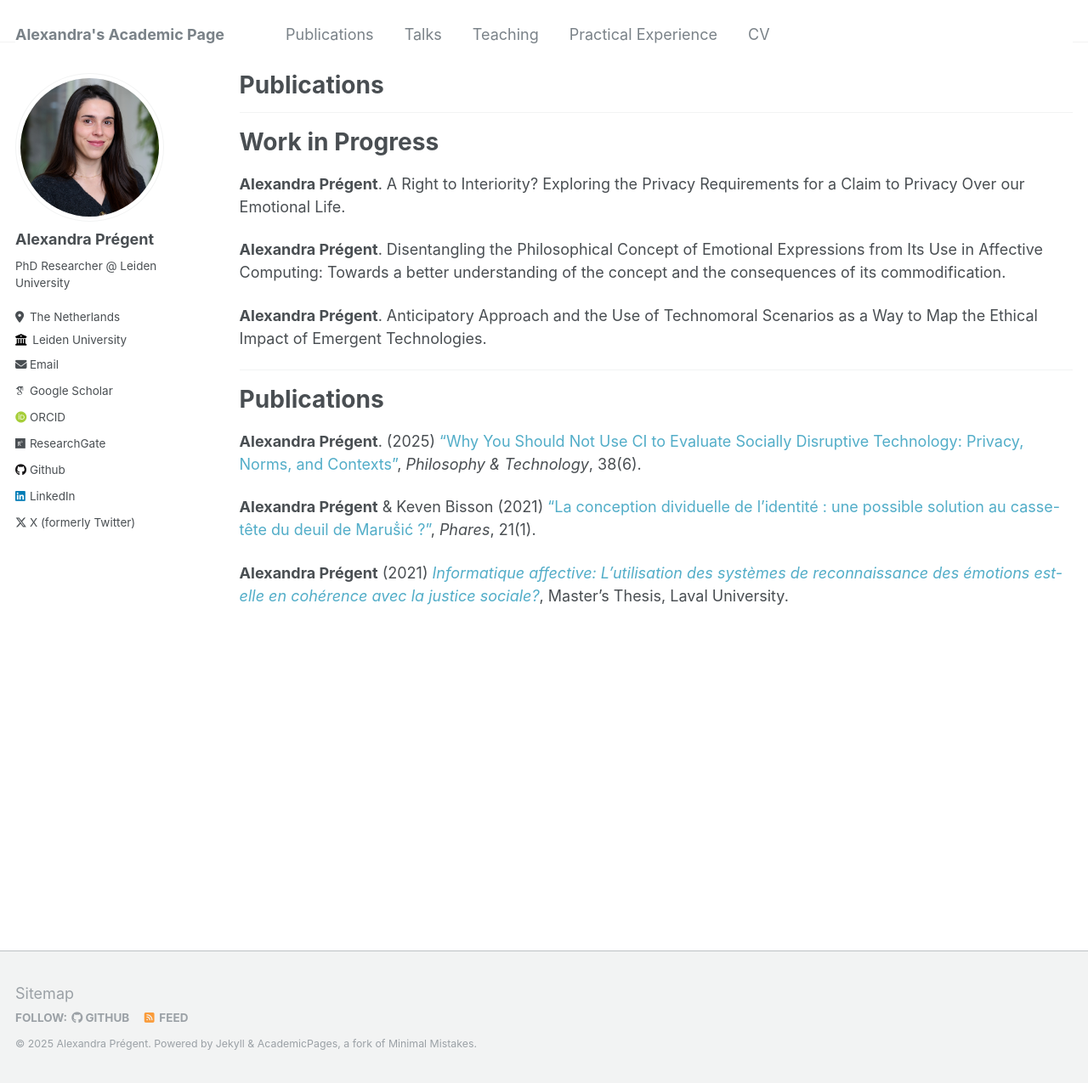
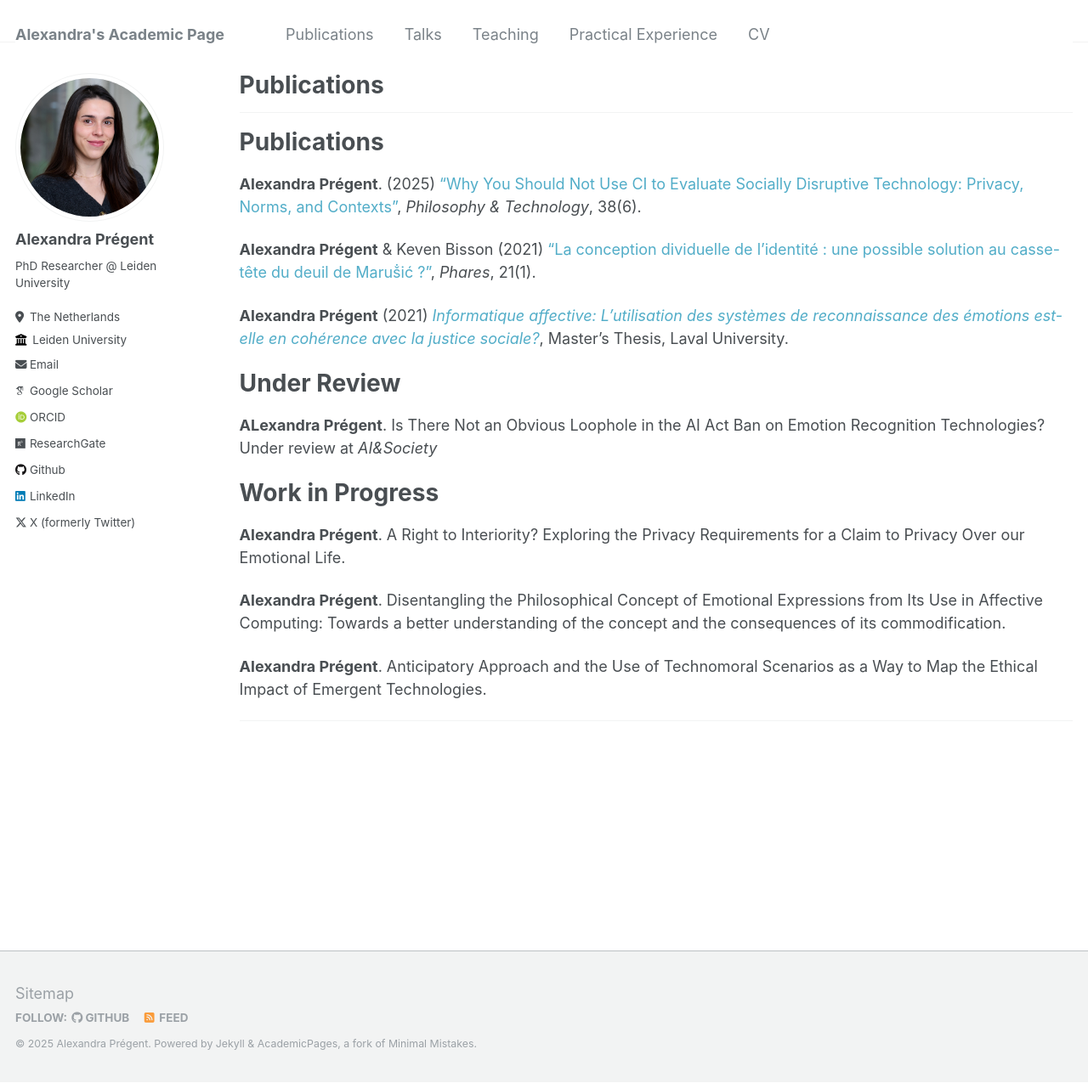
Before and after one commit to AlexandraPregent/AlexandraPregent.github.io, a Jekyll site: the page built from _pages/publications.md, in a window 1280 px wide and 1275 px high. Shown: the whole window at 85% size. Built offline with Jekyll 4.4.1, drawn with Linux system fonts in a browser that asks for light colours; some web fonts are replaced; part of the change alters nothing that is shown.

Commit message:
Update publications.md

```diff
--- a/_pages/publications.md
+++ b/_pages/publications.md
@@ -5,6 +5,19 @@ permalink: /publications/
 author_profile: true
 ---
 ****
+
+# Publications
+
+**Alexandra Prégent**. (2025) <a href="https://link.springer.com/article/10.1007/s13347-025-00838-z" style="text-decoration:none">"Why You Should Not Use CI to Evaluate Socially Disruptive Technology: Privacy, Norms, and Contexts"</a>, *Philosophy & Technology*, 38(6).
+
+**Alexandra Prégent** & Keven Bisson (2021) <a href="https://philpapers.org/rec/PRGLCD" style="text-decoration:none">“La conception dividuelle de l’identité : une possible solution au casse-tête du deuil de Maruṧić ?”</a>, *Phares*, 21(1).
+
+**Alexandra Prégent** (2021) <a href="https://philpapers.org/rec/PRGLCD" style="text-decoration:none">*Informatique affective: L’utilisation des systèmes de reconnaissance des émotions est-elle en cohérence avec la justice sociale?*</a>, Master’s Thesis, Laval University.
+
+# Under Review
+
+**ALexandra Prégent**. Is There Not an Obvious Loophole in the AI Act Ban on Emotion Recognition Technologies? Under review at *AI&Society*
+
 
 # Work in Progress
 
@@ -15,11 +28,3 @@ author_profile: true
 **Alexandra Prégent**. Anticipatory Approach and the Use of Technomoral Scenarios as a Way to Map the Ethical Impact of Emergent Technologies.
 
 ****
-
-# Publications
-
-**Alexandra Prégent**. (2025) <a href="https://link.springer.com/article/10.1007/s13347-025-00838-z" style="text-decoration:none">"Why You Should Not Use CI to Evaluate Socially Disruptive Technology: Privacy, Norms, and Contexts"</a>, *Philosophy & Technology*, 38(6).
-
-**Alexandra Prégent** & Keven Bisson (2021) <a href="https://philpapers.org/rec/PRGLCD" style="text-decoration:none">“La conception dividuelle de l’identité : une possible solution au casse-tête du deuil de Maruṧić ?”</a>, *Phares*, 21(1).
-
-**Alexandra Prégent** (2021) <a href="https://philpapers.org/rec/PRGLCD" style="text-decoration:none">*Informatique affective: L’utilisation des systèmes de reconnaissance des émotions est-elle en cohérence avec la justice sociale?*</a>, Master’s Thesis, Laval University.
```
